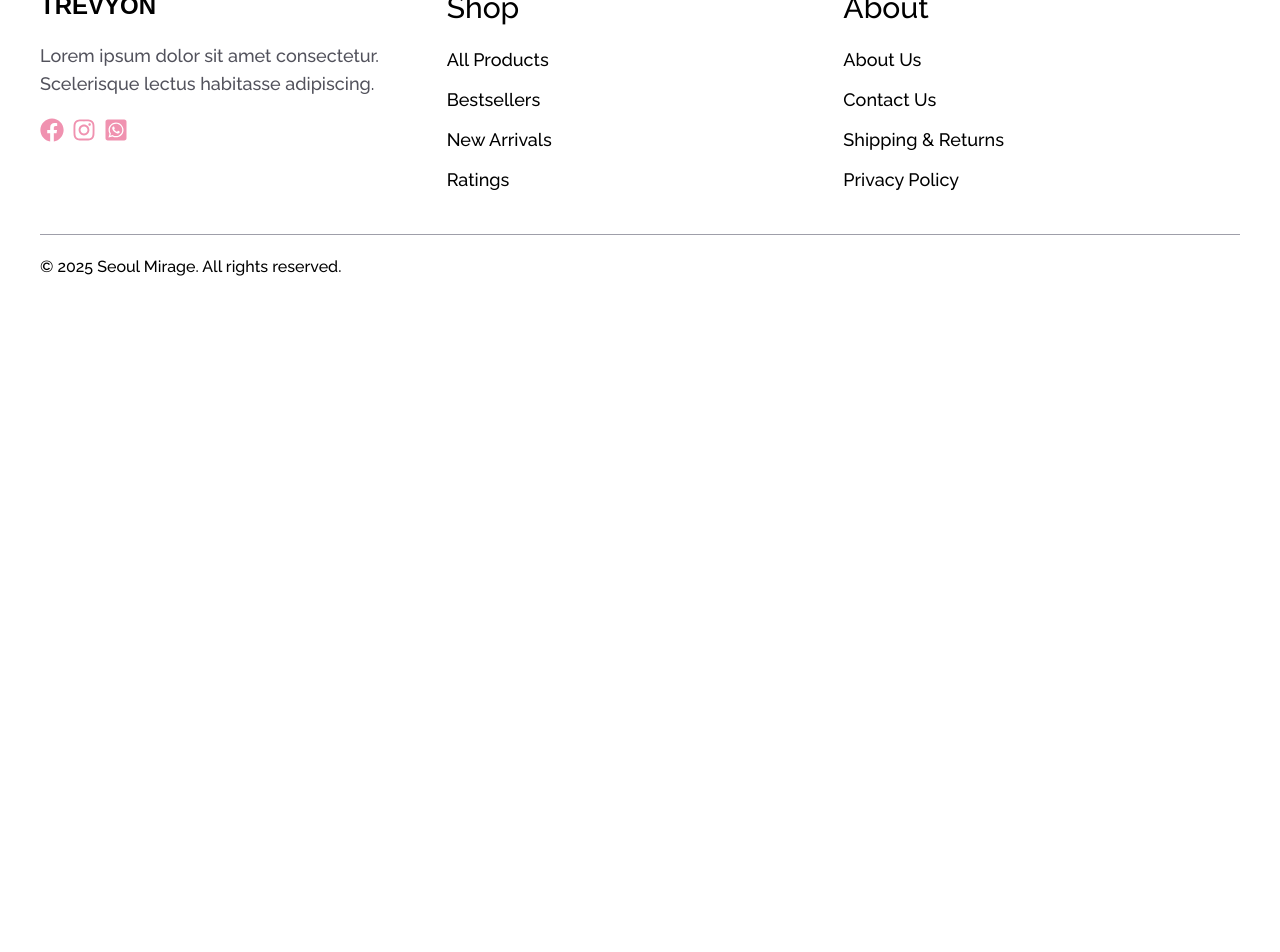
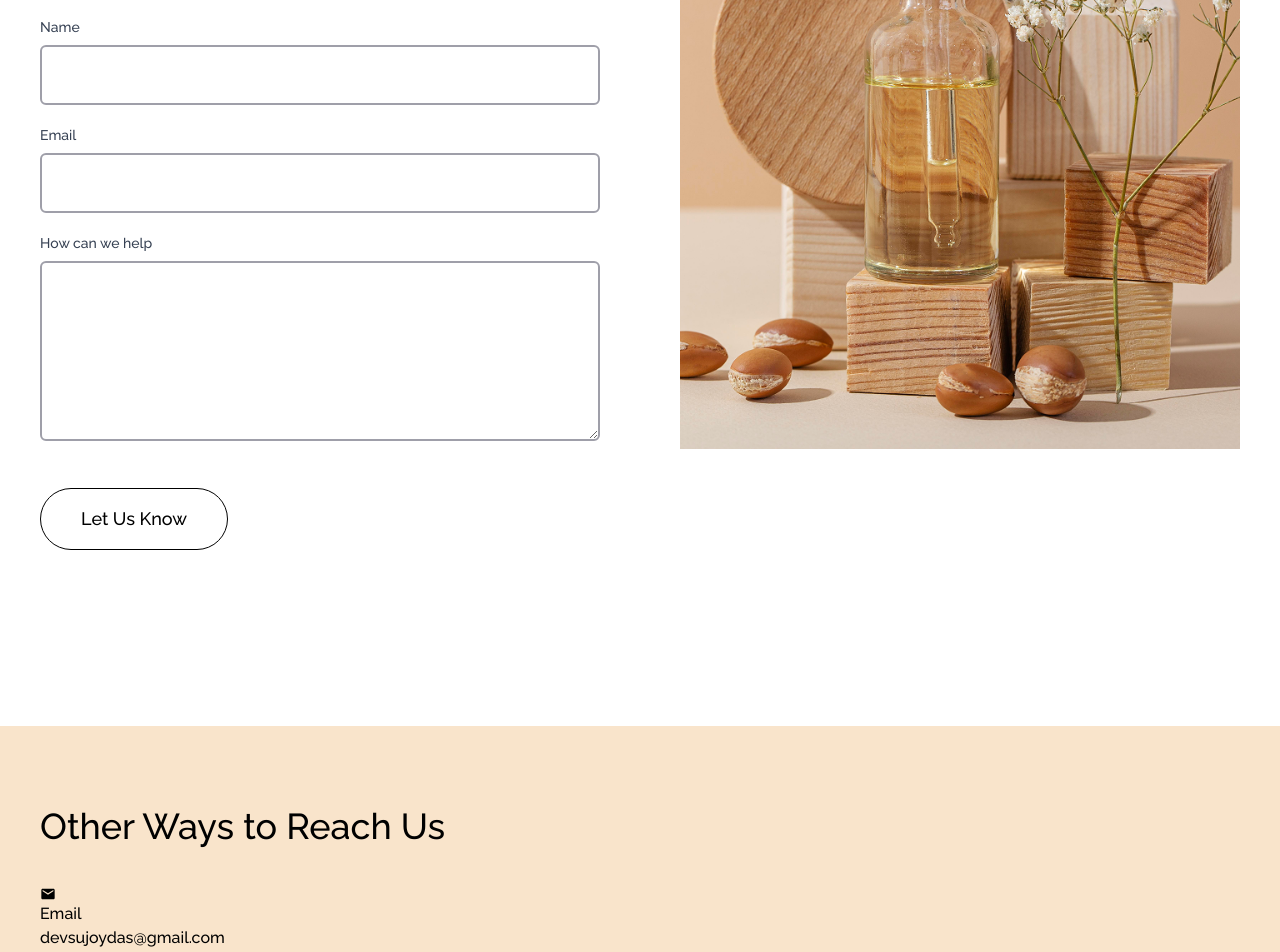
Before and after one commit to devsujoydas/trevyon-client, a React (Vite) app: page /contact in a window 1280 px wide. Shown: the part 480-1432 px from the top of the page. Before the commit the page ends 819 px from the top, so only its background shows below. Built offline with nearby package versions, Linux system fonts and the light colour scheme; a web font is replaced by a local one.

Commit message:
update contact

```diff
--- a/src/pages/ContactUs/ContactUs.jsx
+++ b/src/pages/ContactUs/ContactUs.jsx
@@ -1,9 +1,13 @@
-import React from 'react'
+
 import JoinOurCommunity from '../../components/JoinOurCommunity/JoinOurCommunity'
+import OthersWayToReachUs from './OthersWayToReachUs'
+import GetInTouch from './GetInTouch'
 
 const ContactUs = () => {
   return (
     <div>
+      <GetInTouch/>
+      <OthersWayToReachUs />
 
       <JoinOurCommunity />
     </div>
--- /dev/null
+++ b/src/pages/ContactUs/GetInTouch.jsx
@@ -0,0 +1,63 @@
+import contactHero from '../../assets/contact/contact_us_hero.png'
+import contactFaq from '../../assets/contact/contact_us_faq.png'
+
+const GetInTouch = () => {
+    return (
+        <div className='w-main py-20'>
+            <h1 className='font-semibold text-6xl'>Contact Us</h1>
+
+            <div className='flex gap-20 py-14 '>
+                <div className=' w-full'>
+                    <h1 className='text-3xl font-semibold py-10'>Get in Touch</h1>
+                    <p className='text-xl'>Have a question or need assistance? Fill out the form below and our team will get back to you as soon as possible.</p>
+
+                    <form action="" className='py-10 space-y-10'>
+                        <div className=' space-y-5'>
+                            <div className="">
+                                <label className="block text-sm text-gray-700 font-medium mb-2">
+                                    Name
+                                </label>
+                                <input
+                                    type="text" placeholder=""
+                                    className={`w-full border-2 rounded-md p-4 outline-none  border-zinc-400`}
+                                />
+                            </div>
+                            <div className="">
+                                <label className="block text-sm text-gray-700 font-medium mb-2">
+                                    Email
+                                </label>
+                                <input
+                                    type="text" placeholder=""
+                                    className={`w-full border-2 rounded-md p-4 outline-none border-zinc-400`}
+                                />
+                            </div>
+                            <div className="">
+                                <label className="block text-sm text-gray-700 font-medium mb-2">
+                                    How can we help
+                                </label>
+                                <textarea
+                                    type="text" placeholder=""
+                                    rows={6}
+                                    className={`w-full border-2 rounded-md p-4 outline-none  border-zinc-400 `}
+                                />
+                            </div>
+                        </div>
+                        <div>
+                            <button
+                                type="submit"
+                                className="w-full md:w-auto px-10 py-4 hover:bg-black hover:text-white text-black rounded-full cursor-pointer border hover:border-transparent border-black active:scale-95 transition text-lg"
+                            >
+                                Let Us Know
+                            </button>
+                        </div>
+                    </form>
+                </div>
+                <div className=' w-full'>
+                    <img className='w-full object-center' src={contactHero} alt="" />
+                </div>
+            </div>
+        </div>
+    )
+}
+
+export default GetInTouch
--- /dev/null
+++ b/src/pages/ContactUs/OthersWayToReachUs.jsx
@@ -0,0 +1,25 @@
+import React from 'react'
+import { MdEmail } from 'react-icons/md'
+
+const OthersWayToReachUs = () => {
+    return (
+        <div className='bg-[#F9E4CB]'>
+            <div className="w-main py-20">
+                <h1 className='text-4xl pb-10'>Other Ways to Reach Us</h1>
+                <div className="grid grid-cols-3 ">
+                    <div>
+                        <div>
+                            <MdEmail />
+                        </div>
+                        <div>
+                            <h1>Email</h1>
+                            <h1>devsujoydas@gmail.com</h1>
+                        </div>
+                    </div>
+                </div>
+            </div>
+        </div>
+    )
+}
+
+export default OthersWayToReachUs
```
